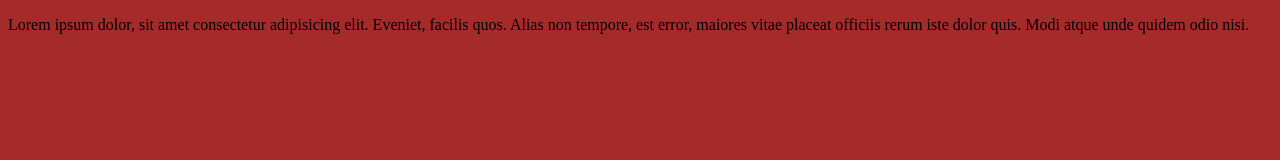
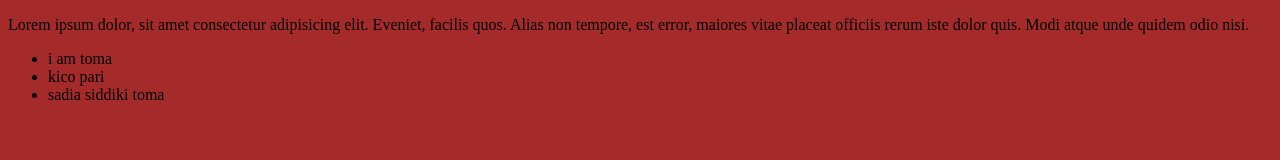
Before and after one commit to sadia1478/frist-website, a plain HTML site: page index.html in a window 1280 px wide. Drawn offline with Linux system fonts and the light colour scheme.

Commit message:
added list

```diff
--- a/index.html
+++ b/index.html
@@ -8,5 +8,11 @@
 </head>
 <body>
     <p>Lorem ipsum dolor, sit amet consectetur adipisicing elit. Eveniet, facilis quos. Alias non tempore, est error, maiores vitae placeat officiis rerum iste dolor quis. Modi atque unde quidem odio nisi.</p>
+    <ul>
+        <li>i am toma</li>
+        <li>kico pari </li>
+        <li>sadia siddiki toma</li>
+
+    </ul>
 </body>
 </html>
```
